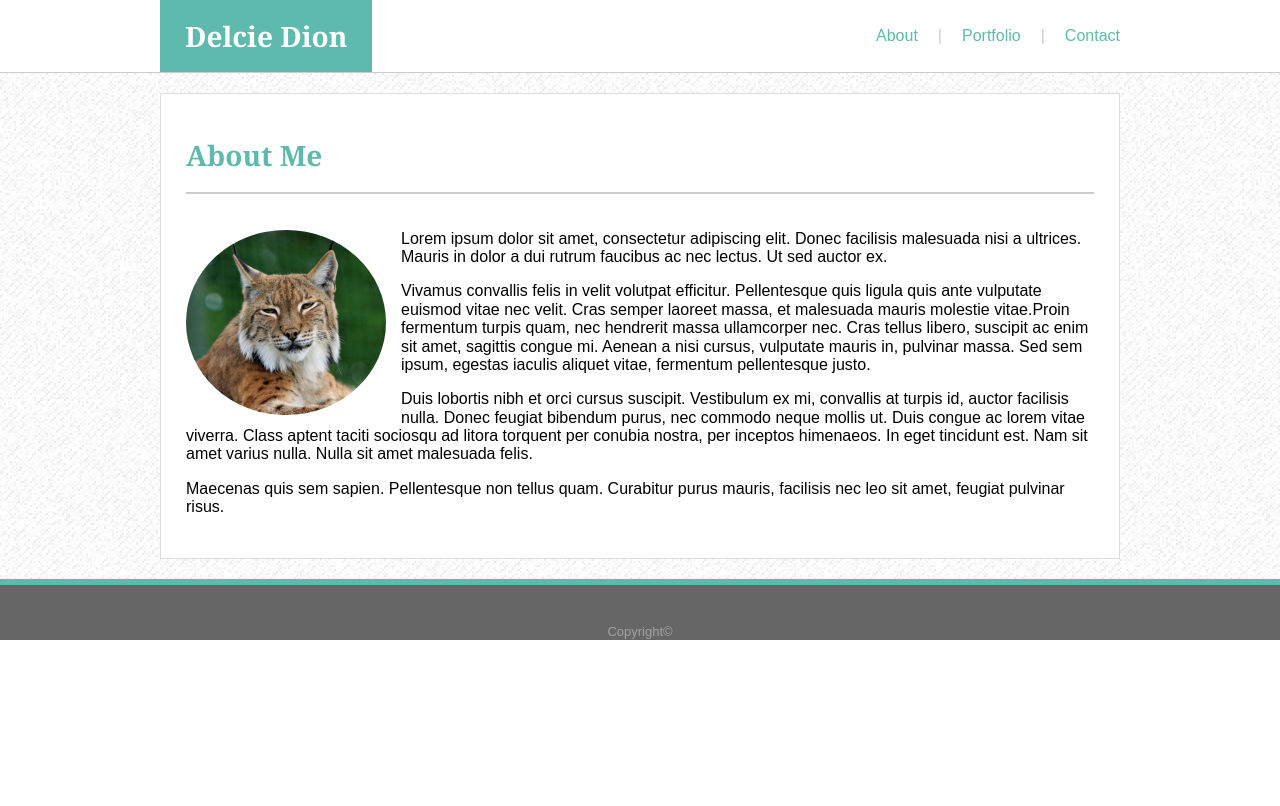
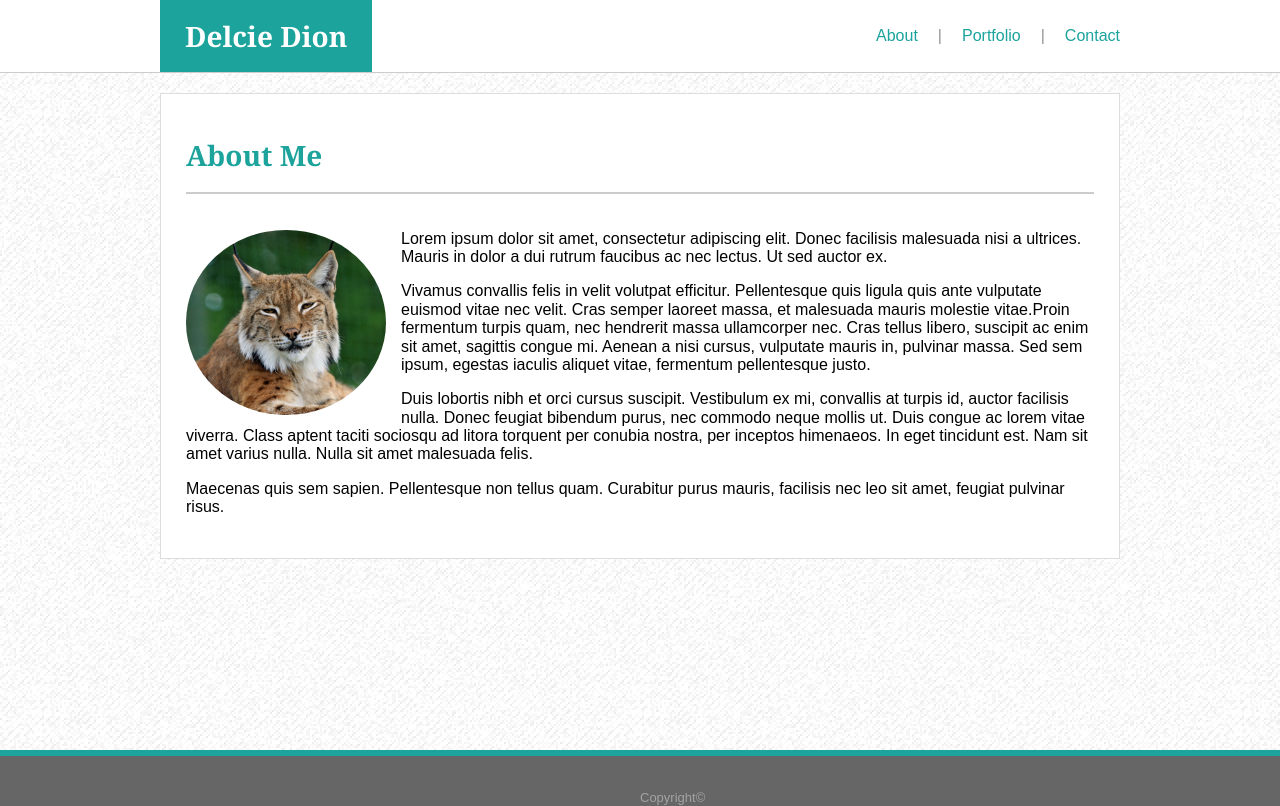
Before and after one commit to dcdi22/Basic-Portfolio, a plain HTML site: page index.html in a window 1280 px wide. Drawn offline with Linux system fonts and the light colour scheme.

Commit message:
final with sticky footer

```diff
--- a/assets/css/style.css
+++ b/assets/css/style.css
@@ -1,5 +1,18 @@
+html, body {
+    height: 100%;
+    margin: 0;
+  }
+  .wrapper {
+    min-height: 100%;
+
+    /* Equal to height of footer */
+    /* But also accounting for potential margin-bottom of last child */
+    margin-bottom: -50px;
+  }
+
 body {
     font-family: Arial, Helvetica, sans-serif;
+    background-image: url("../images/groovepaper2.png");
 }
 
 header {
@@ -21,7 +34,7 @@ header {
 .myName {
     margin: 0;
     padding: 20px 25px;
-    background-color: #5ebaad;
+    background-color: #1ba39c;
     color: #fff;
 }
 
@@ -47,23 +60,22 @@ li {
 }
 
 .nav-div {
-    color: #ccc;
+    color: #939393;
 }
 
 a:link {
     text-decoration: none;
-    color: #5ebaad;
+    color: #1ba39c;
 }
 a:visited {
-    color: #5ebaad;
+    color: #1ba39c;
 }
 a:hover:not(.active) {
-	color: #49948a;
+	color: #147974;
 }
 
 
 .main-section {
-    background-image: url("../images/groovepaper2.png");
     padding: 20px;
 }
 
@@ -80,7 +92,7 @@ a:hover:not(.active) {
     width: 100%;
     margin: 0;
     padding: 20px 0;
-    color: #5ebaad;
+    color: #1ba39c;
     border-bottom: 2px solid #ccc;
 }
 
@@ -116,7 +128,7 @@ article {
     float: left;
     position: absolute;
     bottom: 15px;
-    background-color: #5ebaad;
+    background-color: #1ba39c;
     color: #fff;
     text-align: center;
 }
@@ -130,7 +142,7 @@ article {
     position: absolute;
     bottom: 20px;
 
-    background-color: #5ebaad;
+    background-color: #1ba39c;
     color: white;
     padding-left: 20px;
     padding-right: 20px;
@@ -159,20 +171,24 @@ textarea {
 
 button {
     padding: 10px 25px;
-    background-color: #5ebaad;
+    background-color: #1ba39c;
     color: #fff;
 }
 
 footer {
     background-color: #666;
     text-align: center;
-    border-top: #5ebaad 6px solid;
+    border-top: #1ba39c 6px solid;
     color: #a3a3a3;
+    position: relative;
 }
 
-footer p {
-    margin: 0;
-    margin-top: 20px;
-    padding-top: 20px;
+.footer, .push {
+  height: 50px;
+}
+
+footer span {
+    position: absolute;
+    bottom: 0;
     font-size: small;
 }
--- a/index.html
+++ b/index.html
@@ -9,6 +9,7 @@
     <link rel="stylesheet" type="text/css" href="assets/css/reset.css" />
 </head>
 <body>
+    <div class="wrapper">
     <header class="clearfix">
         <div class="heading">
             <h1 class="myName">Delcie Dion</h1>
@@ -43,8 +44,10 @@
             </article>
     </section>
     </div>
-    <footer>
-        <p>Copyright©</p>
+        <div class="push"></div>
+    </div>
+    <footer class="footer">
+        <span>Copyright©</span>
     </footer>
 
 </body>
```
Also changed, not shown: contact.html (+5 -2 lines), portfolio.html (+5 -2 lines).
